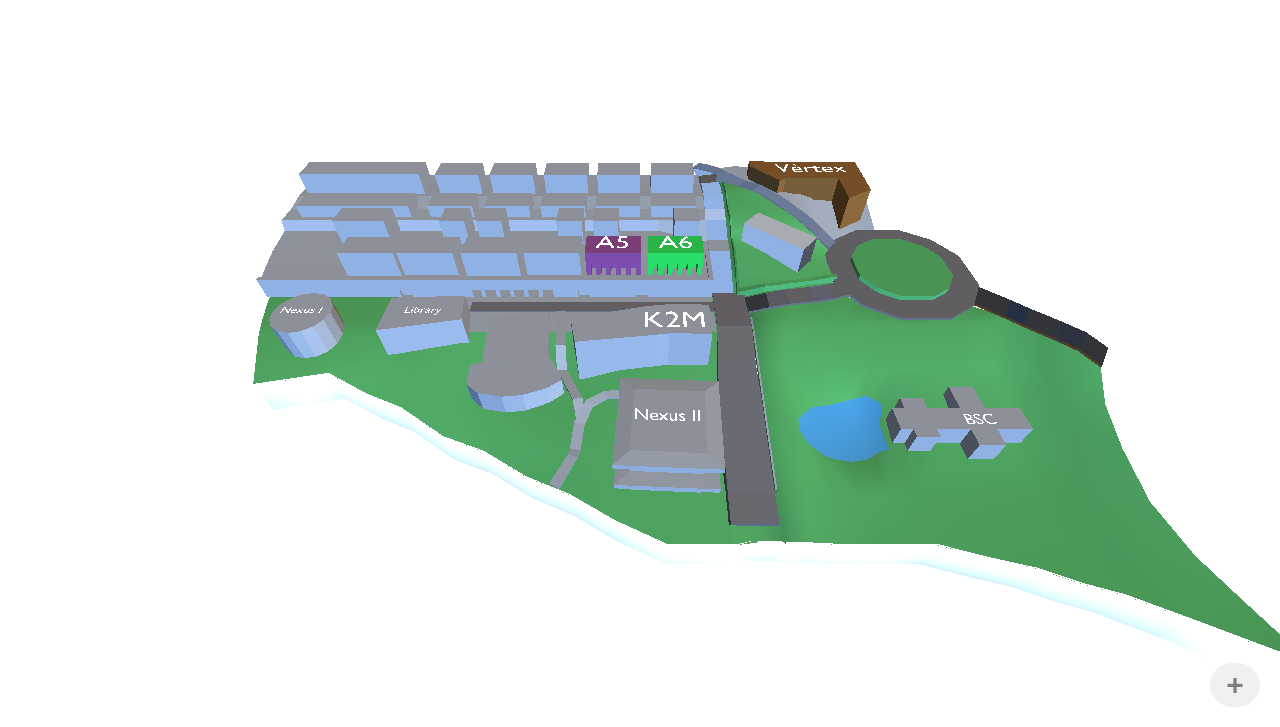
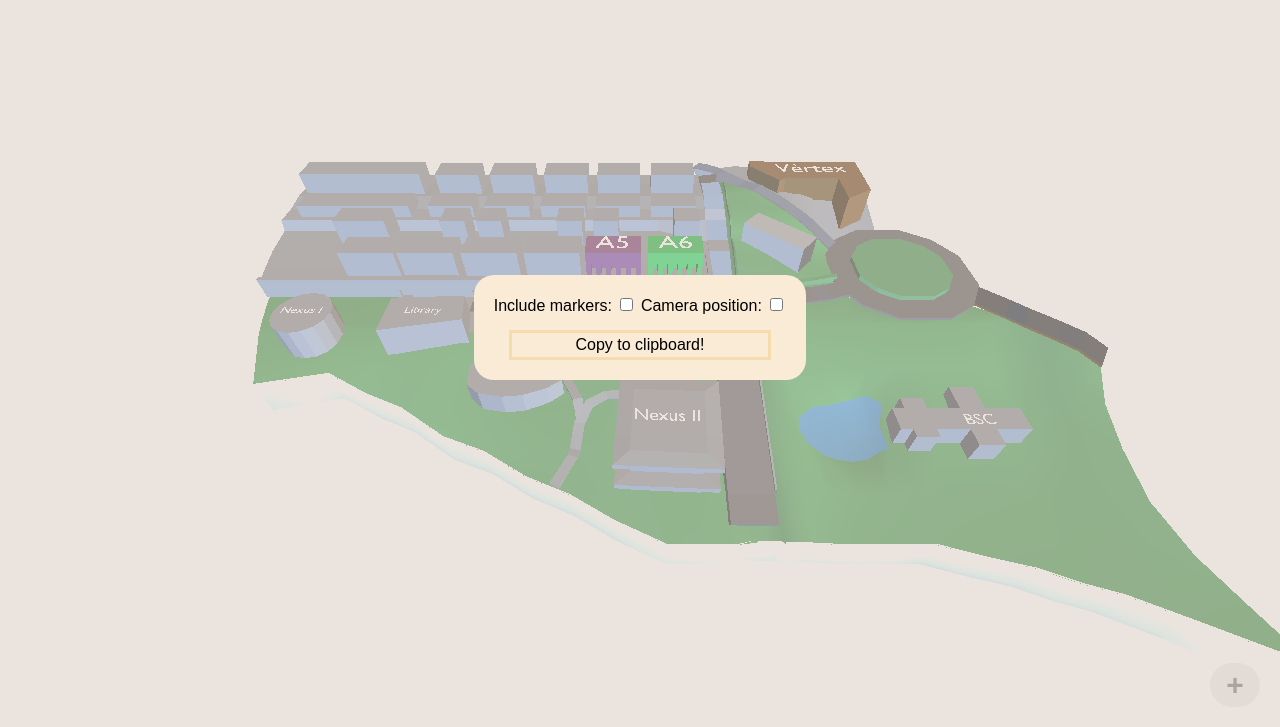
Before and after one commit to hackupc/old-maps, a plain HTML site: page index.html in a window 1280 px wide. Shown: the part 73-800 px from the top of the page. Drawn offline with Linux system fonts and the light colour scheme; animation ran at ten frames a second.

Commit message:
loading at start

```diff
--- a/index.html
+++ b/index.html
@@ -39,7 +39,7 @@
 			</div>
 		</div>
 	</div>
-	<div id="map-shareMenu" class="map-modal notdisplayed hidden">
+	<div id="map-shareMenu" class="map-modal">
 		<div>
 			<label>Include markers:</label>
 			<input type="checkbox" id="map-includeMarkers">
```
